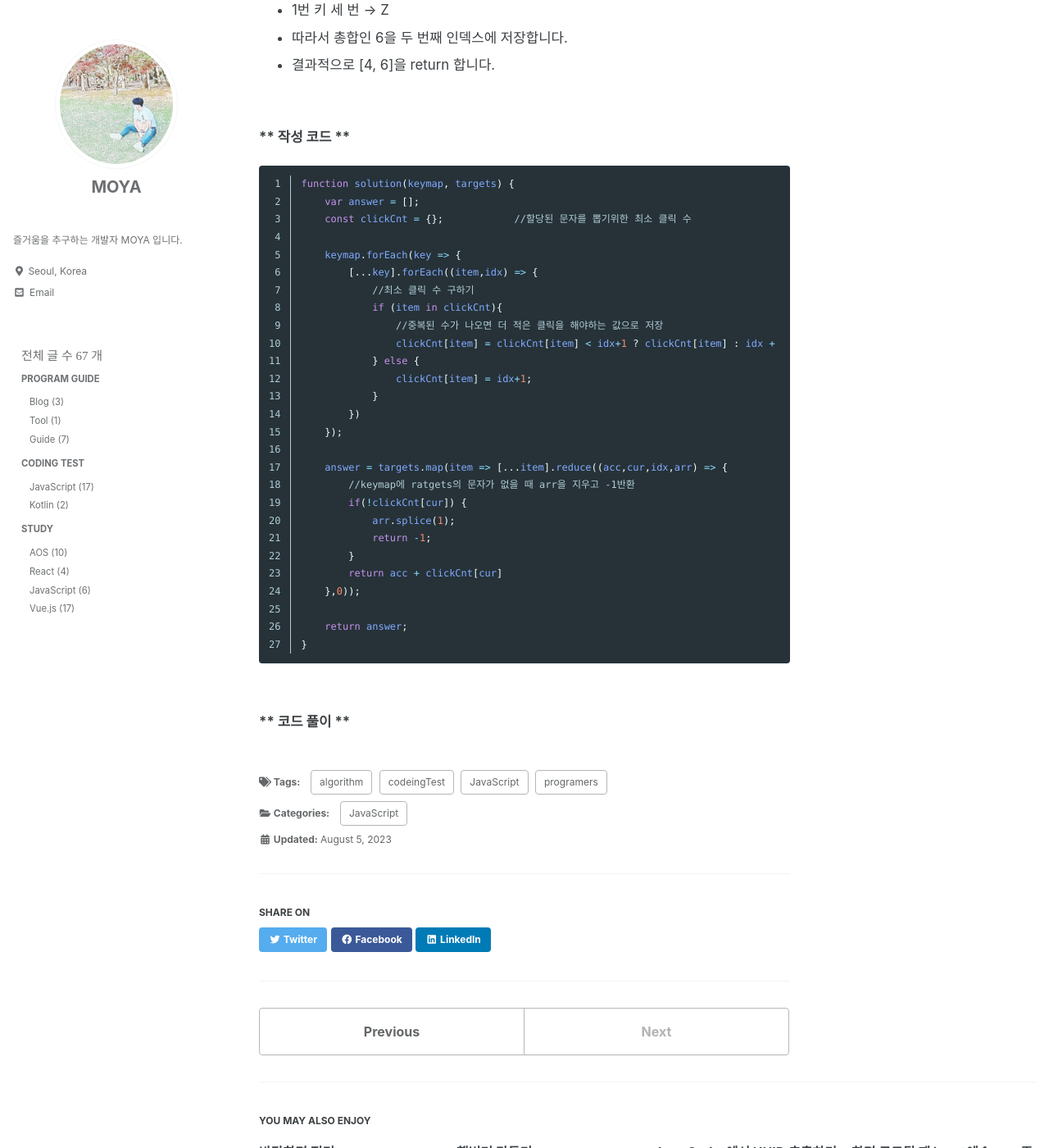
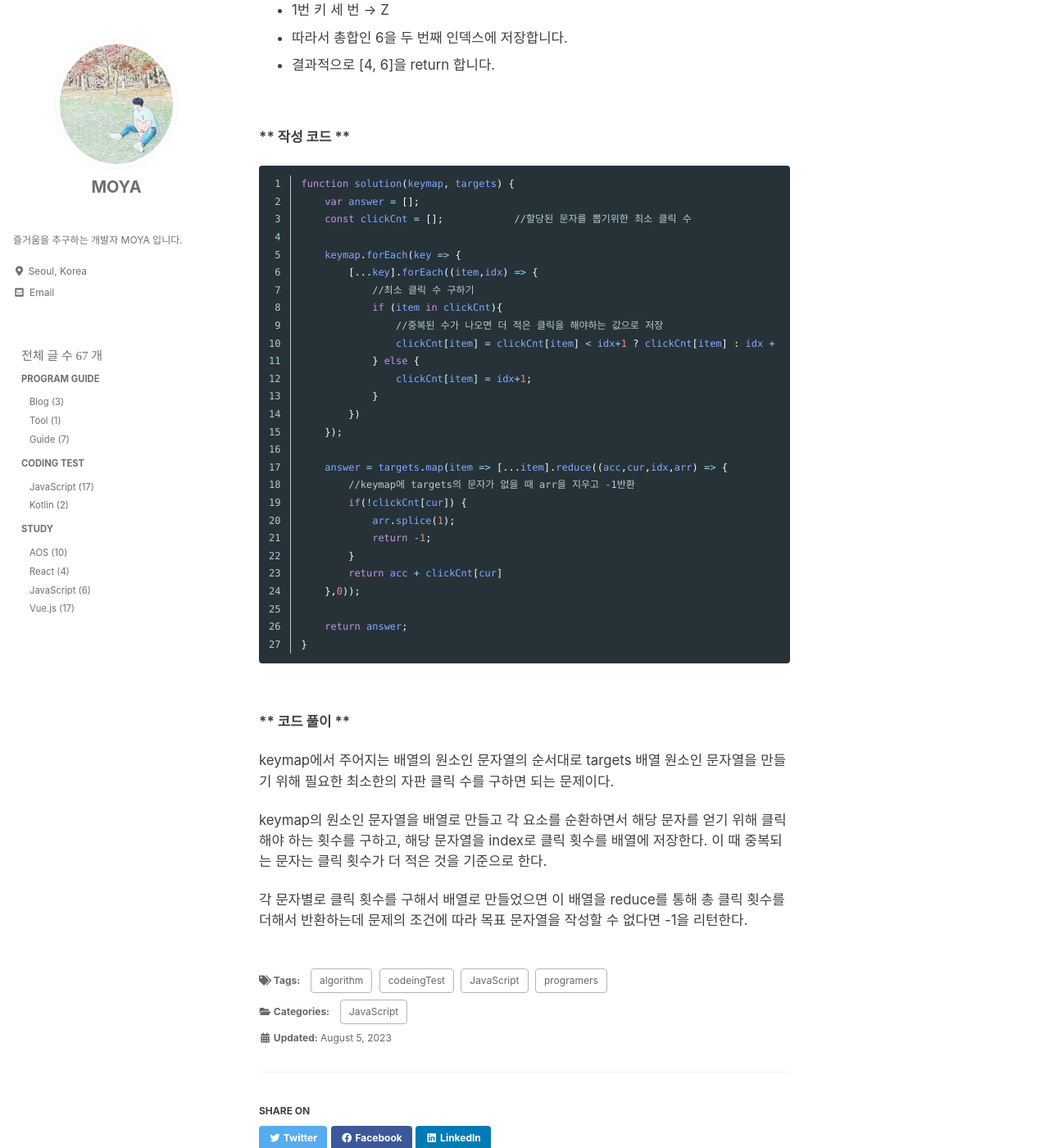
Before and after one commit to kdc7140/kdc7140.github.io, a Jekyll site: the page built from _posts/codingTest/2023-08-05-codingTest18.md, in a window 1280 px wide and 1400 px high, scrolled down 2491 px. Shown: the whole window at 82% size. Built offline with Jekyll 4.4.1, drawn with Linux system fonts in a browser that asks for light colours; cached includes are drawn as plain includes; some web fonts are replaced; some of the changed text lies outside the part shown.

Commit message:
coding test - programers 대충 만든 자판 (코드 풀이 작성)

````diff
--- a/_posts/codingTest/2023-08-05-codingTest18.md
+++ b/_posts/codingTest/2023-08-05-codingTest18.md
@@ -99,13 +99,13 @@ tags:
 
 <br/>
 
- **** 작성 코드 ****
+**** 작성 코드 ****
 
 
- ```javascript
+```javascript
 function solution(keymap, targets) {
     var answer = [];
-    const clickCnt = {};            //할당된 문자를 뽑기위한 최소 클릭 수
+    const clickCnt = [];            //할당된 문자를 뽑기위한 최소 클릭 수
 
     keymap.forEach(key => {
         [...key].forEach((item,idx) => {
@@ -120,7 +120,7 @@ function solution(keymap, targets) {
     });
 
     answer = targets.map(item => [...item].reduce((acc,cur,idx,arr) => {
-        //keymap에 ratgets의 문자가 없을 때 arr을 지우고 -1반환
+        //keymap에 targets의 문자가 없을 때 arr을 지우고 -1반환
         if(!clickCnt[cur]) {
             arr.splice(1);
             return -1;
@@ -130,9 +130,15 @@ function solution(keymap, targets) {
 
     return answer;
 }
- ```
+```
 
 
  <br/>
 
-  **** 코드 풀이 ****
+**** 코드 풀이 ****
+
+keymap에서 주어지는 배열의 원소인 문자열의 순서대로 targets 배열 원소인 문자열을 만들기 위해 필요한 최소한의 자판 클릭 수를 구하면 되는 문제이다.
+
+keymap의 원소인 문자열을 배열로 만들고 각 요소를 순환하면서 해당 문자를 얻기 위해 클릭해야 하는 횟수를 구하고, 해당 문자열을 index로 클릭 횟수를 배열에 저장한다. 이 때 중복되는 문자는 클릭 횟수가 더 적은 것을 기준으로 한다.
+
+각 문자별로 클릭 횟수를 구해서 배열로 만들었으면 이 배열을 reduce를 통해 총 클릭 횟수를 더해서 반환하는데 문제의 조건에 따라 목표 문자열을 작성할 수 없다면 -1을 리턴한다.
````
Also changed, not shown: _posts/codingTest/2023-07-16-codingTest16.md (+1 -0 lines).
